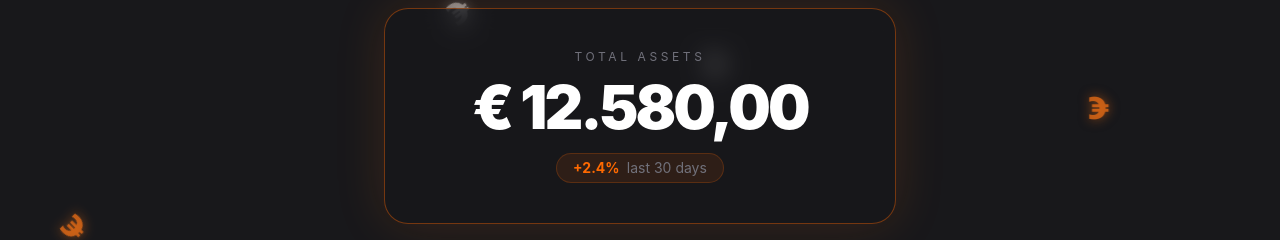
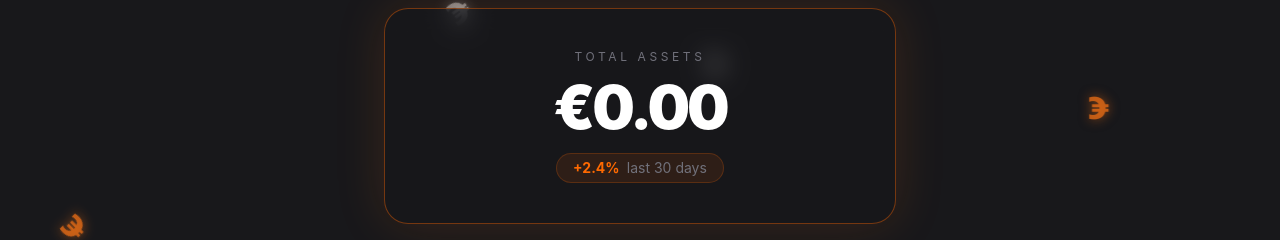
Before and after one commit to vyshyvanaEmma/mizya_bank, an Angular app in the folder mizya-bank-frontend/: page /saldo in a window 1280 px wide. Shown: the part 217-457 px from the top of the page. Built offline with nearby package versions, Linux system fonts and the light colour scheme; no server answers.

Commit message:
added get balance value from backend in frontend

```diff
--- a/mizya-bank-frontend/src/app/components/saldo/saldo.html
+++ b/mizya-bank-frontend/src/app/components/saldo/saldo.html
@@ -18,8 +18,7 @@
     <div
         class="animate-reveal w-full max-w-lg bg-zinc-900/60 border border-orange-500/40 p-10 rounded-3xl text-center backdrop-blur-md shadow-[0_0_50px_rgba(249,115,22,0.15)]">
         <p class="text-zinc-500 uppercase text-xs tracking-[0.3em] mb-3">Total Assets</p>
-        <h2 class="text-6xl font-black text-white tracking-tighter">€ 12.580,00</h2>
-        <!-- {{ saldoTotale | currency:'EUR':'symbol':'1.2-2' }} -->
+        <h2 class="text-6xl font-black text-white tracking-tighter">{{ saldoTotal | currency:'EUR':'symbol':'1.2-2' }}</h2>
         <div
             class="inline-block mt-4 px-4 py-1 rounded-full bg-orange-500/10 border border-orange-500/20 text-orange-500 text-sm font-bold">
             +2.4% <span class="text-zinc-500 font-normal ml-1">last 30 days</span>
```
